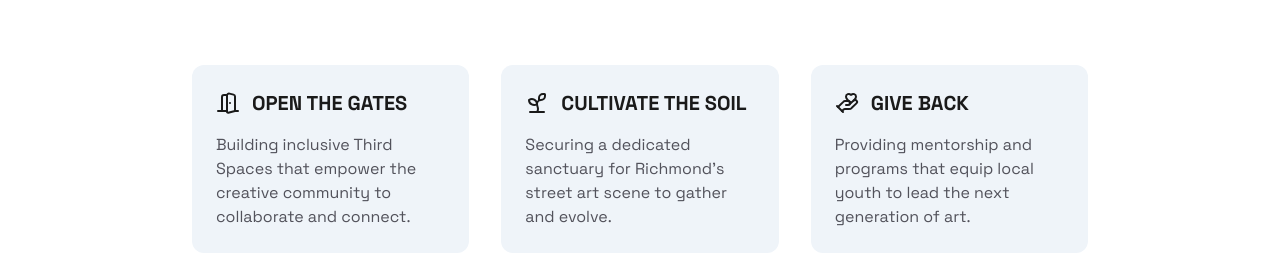
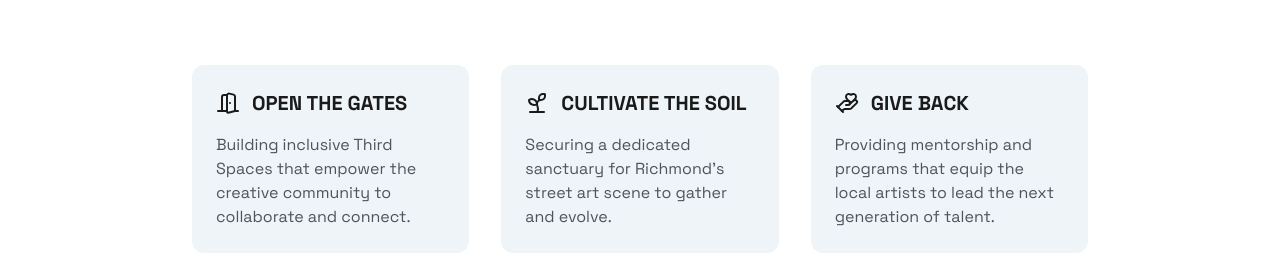
Before and after one commit to dan-designs/little-giant-society, a React (Vite) app: page / in a window 1280 px wide. Shown: the part 1363-1642 px from the top of the page. Built offline with nearby package versions, Linux system fonts and the light colour scheme.

Commit message:
lgs-website-v1.4.10
-copy update to mission
-addition of easter egg

```diff
--- a/src/App.tsx
+++ b/src/App.tsx
@@ -279,7 +279,7 @@
 
 Hess said he’s been thinking about ways to use the bus, such as activating it into a mini-mobile shop on First Fridays, and hopefully field trips to the Manchester Art Park — an outdoor gallery under the Manchester Bridge proposed by Hess last year.
 
-Folks were able to add stickers to the bus outside of the Byrd Theatre earlier this month for the premiere of the “Sticker Movie,” which dives into the history and culture of sticker making.
+Folks were also able to add stickers to the bus outside of the Byrd Theatre earlier this month for the premiere of the “Sticker Movie,” which dives into the history and culture of sticker making.
 
 There will be another chance to add stickers to the bus Friday during the exhibit’s closing reception and free jazz night at Gallery5.
 
@@ -721,7 +721,7 @@
                    <HandHeart size={24} className="shrink-0" />
                    <span>Give back</span>
                  </h3>
-                 <p className="text-zinc-600">Providing mentorship and programs that equip local youth to lead the next generation of art.</p>
+                 <p className="text-zinc-600">Providing mentorship and programs that equip the local artists to lead the next generation of talent.</p>
               </div>
             </div>
 
```
Also changed, not shown: index.html (+28 -0 lines), 1 other file (tests, documents, lock files or other folders).
